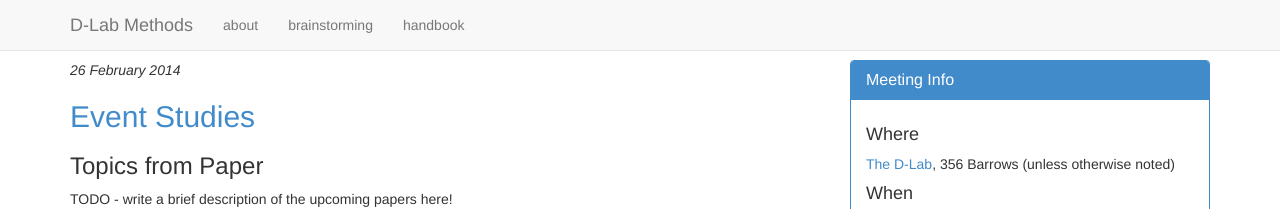
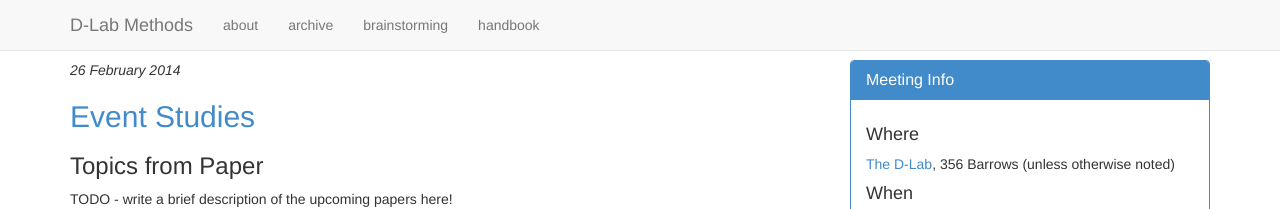
Before and after one commit to dlab-berkeley/dlab-methods, a Jekyll site: the page built from index.md, in a window 1280 px wide. Shown: the top 209 px of the page. Built offline with Jekyll 4.4.1, drawn with Linux system fonts in a browser that asks for light colours; Markdown is read by kramdown in place of the engine named in the settings.

Commit message:
Added nav link to archive

```diff
--- a/_layouts/default.html
+++ b/_layouts/default.html
@@ -49,6 +49,7 @@
               <!-- we can figure out how to make the current page's <li>
               class="active" and get highlighting. -->
               <li> <a href="{{ BASE_PATH }}/about.html">about</a> </li>
+              <li> <a href="{{ BASE_PATH }}/archive.html">archive</a> </li>
               <li> <a href="{{ BASE_PATH }}/brainstorming.html">brainstorming</a> </li>
               <li> <a href="{{ BASE_PATH }}/handbook">handbook</a> </li>
             </ul>
```
